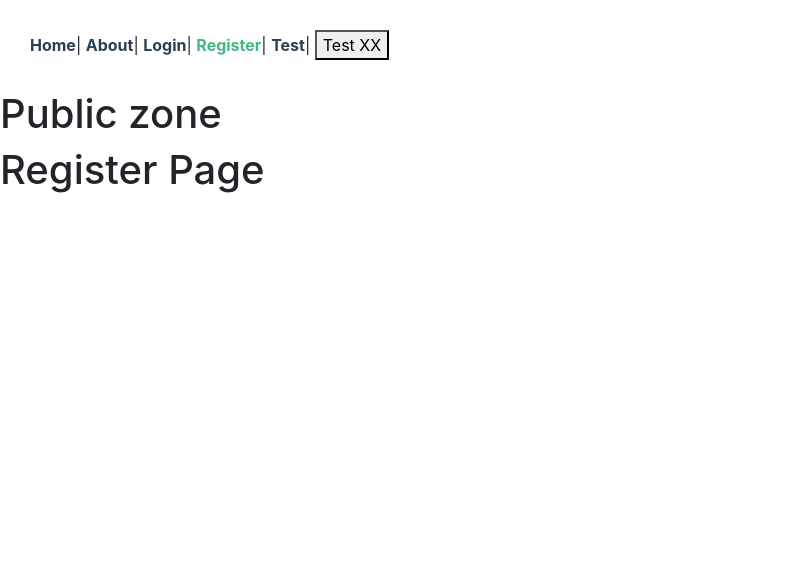
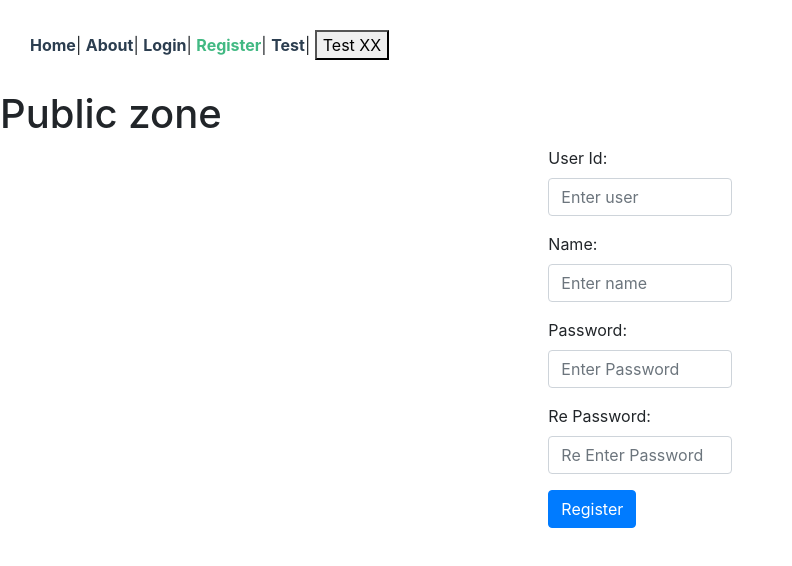
Before and after one commit to Sommaik/simplevue, a Vue app: page /register in a window 1280 px wide. Shown: the top 566 px of the page, without its empty margins (0-792 px from the left). Built offline with nearby package versions, Linux system fonts and the light colour scheme.

Commit message:
add register view

```diff
--- a/src/views/Register.vue
+++ b/src/views/Register.vue
@@ -1,9 +1,118 @@
 <template>
-  <h1>Register Page</h1>
+  <b-container fluid>
+    <b-row class="justify-content-center">
+      <b-col cols="12" sm="12" md="6" lg="4" xl="2">
+        <b-form @submit.prevent="onFormSubmit">
+          <b-form-group
+            id="input-group-userId"
+            label="User Id:"
+            label-for="userId"
+          >
+            <b-form-input
+              id="userId"
+              v-model="$v.registerForm.userId.$model"
+              :state="
+                $v.registerForm.userId.$dirty
+                  ? !$v.registerForm.userId.$error
+                  : null
+              "
+              type="text"
+              placeholder="Enter user"
+            ></b-form-input>
+            <b-form-invalid-feedback id="userId-feedback"
+              >This is a required field.</b-form-invalid-feedback
+            >
+          </b-form-group>
+          <b-form-group id="input-group-name" label="Name:" label-for="name">
+            <b-form-input
+              id="name"
+              v-model="$v.registerForm.name.$model"
+              :state="
+                $v.registerForm.name.$dirty
+                  ? !$v.registerForm.name.$error
+                  : null
+              "
+              type="text"
+              placeholder="Enter name"
+            ></b-form-input>
+            <b-form-invalid-feedback id="name-feedback"
+              >This is a required field.</b-form-invalid-feedback
+            >
+          </b-form-group>
+          <b-form-group
+            id="input-group-password"
+            label="Password:"
+            label-for="password"
+          >
+            <b-form-input
+              id="password"
+              v-model="$v.registerForm.password.$model"
+              :state="
+                $v.registerForm.password.$dirty
+                  ? !$v.registerForm.password.$error
+                  : null
+              "
+              type="password"
+              placeholder="Enter Password"
+            ></b-form-input>
+            <b-form-invalid-feedback id="password-feedback"
+              >This is a required field and must be at least 6
+              characters.</b-form-invalid-feedback
+            >
+          </b-form-group>
+          <b-form-group
+            id="input-group-re-password"
+            label="Re Password:"
+            label-for="repassword"
+          >
+            <b-form-input
+              id="repassword"
+              v-model="$v.registerForm.repassword.$model"
+              :state="
+                $v.registerForm.repassword.$dirty
+                  ? !$v.registerForm.repassword.$error
+                  : null
+              "
+              type="password"
+              placeholder="Re Enter Password"
+            ></b-form-input>
+            <b-form-invalid-feedback id="repassword-feedback"
+              >This is a required field and must be
+              match.</b-form-invalid-feedback
+            >
+          </b-form-group>
+          <b-button type="submit" variant="primary">Register</b-button>
+        </b-form>
+      </b-col>
+    </b-row>
+  </b-container>
 </template>
 
 <script>
-export default {};
+import { required, minLength, sameAs } from "vuelidate/lib/validators";
+export default {
+  data() {
+    return {
+      registerForm: {
+        userId: "",
+        name: "",
+        password: "",
+        repassword: ""
+      }
+    };
+  },
+  validations: {
+    registerForm: {
+      userId: { required },
+      name: { required },
+      password: { required, minLength: minLength(6) },
+      repassword: { sameAs: sameAs("password") }
+    }
+  },
+  methods: {
+    onFormSubmit() {}
+  }
+};
 </script>
 
 <style></style>
```
